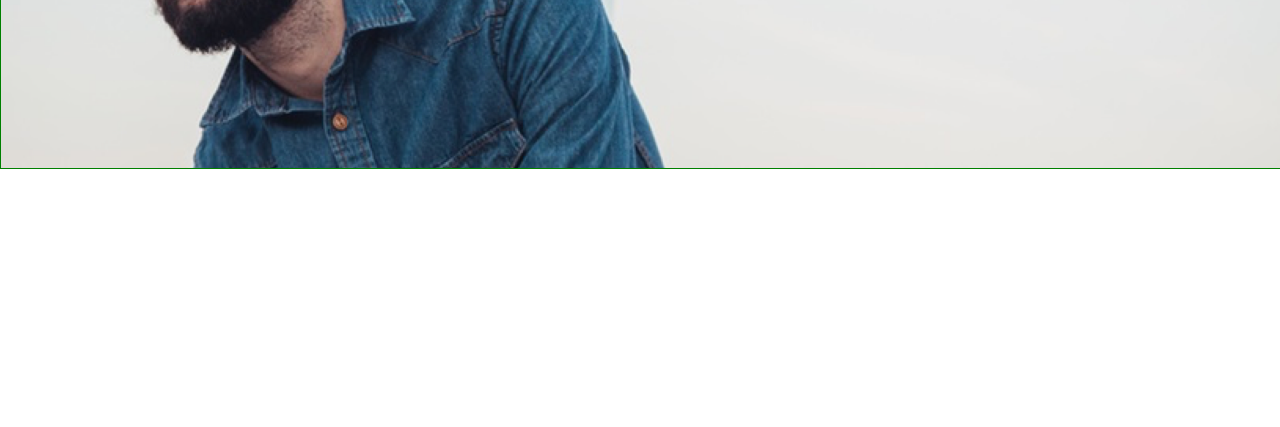
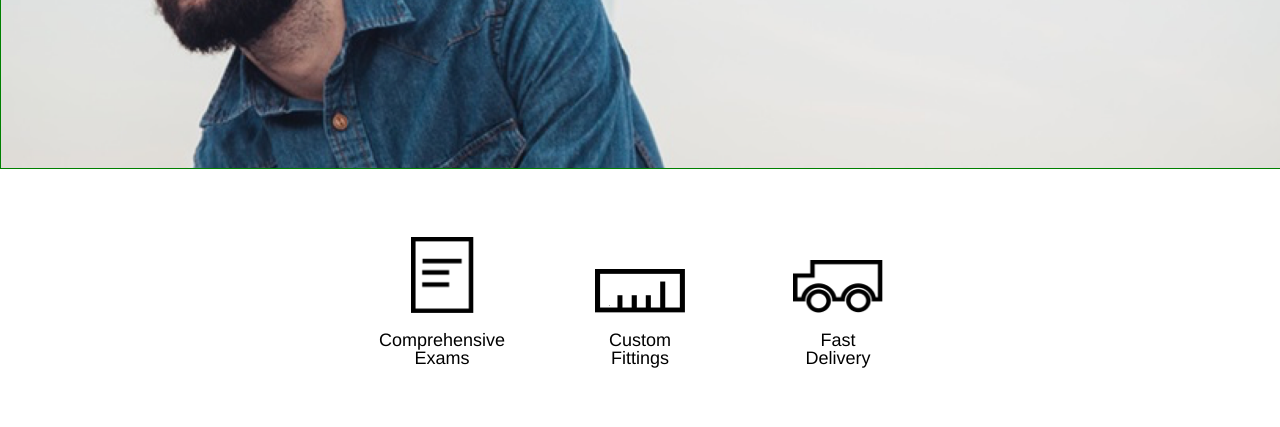
Before and after one commit to valboivin/tortoiseshell-optics, a plain HTML site: page index.html in a window 1280 px wide. Shown: the part 373-800 px from the top of the page. Drawn offline with Linux system fonts and the light colour scheme.

Commit message:
Fix the Services icons section

```diff
--- a/index.html
+++ b/index.html
@@ -25,7 +25,26 @@
       <div class="slogan">
         <h1>Don't just look, see.</h1>
       </div>
+    </header>
 
-    </header>
+    <main class="container">
+        <section id="services">
+            <div class="service">
+              <img class="paper-icon" src="./resources/images/paper-icon.png" alt="Exams">
+              <p>Comprehensive Exams</p>
+            </div>
+
+            <div class="service">
+              <img src="./resources/images/ruler-icon.png" alt="Fittings">
+              <p>Custom Fittings</p>
+            </div>
+
+            <div class="service">
+              <img src="./resources/images/truck-icon.png" alt="Delivery">
+              <p>Fast Delivery</p>
+            </div>
+
+        </section>
+    </main>
   </body>
 </html>
--- a/resources/css/style.css
+++ b/resources/css/style.css
@@ -18,7 +18,7 @@ header {
   height: 30rem;
   width: 100%;
   margin: 0 auto;
-  padding: 0;
+  padding-top: 0;
 
   border: 1px solid green;
 
@@ -32,8 +32,6 @@ nav {
   margin: 1rem auto;
   background-color: cadetblue;
   color: white;
-
-  border: 1px solid red;
 }
 
 .logo {
@@ -76,3 +74,40 @@ nav a {
   padding: 1.5rem 5rem;
   background-color: white;
 }
+
+.container {
+  display: flex;
+  justify-content: center;
+  width: 960px;
+  margin: 0 auto;
+}
+
+#services {
+  display: flex;
+  justify-content: center;
+  align-items: flex-end;
+}
+
+.service {
+  display: flex;
+  flex-direction: column;
+  align-items: center;
+  justify-content: flex-end;
+  width: 5rem;
+  height: 8rem;
+  margin: 3rem 0;
+  padding: 0 3rem;
+
+  text-align: center;
+}
+
+
+#services img {
+  width: 5rem;
+  padding: 0 0 1rem 0;
+}
+
+#services img.paper-icon {
+  width: 3.5rem;
+
+}
```
